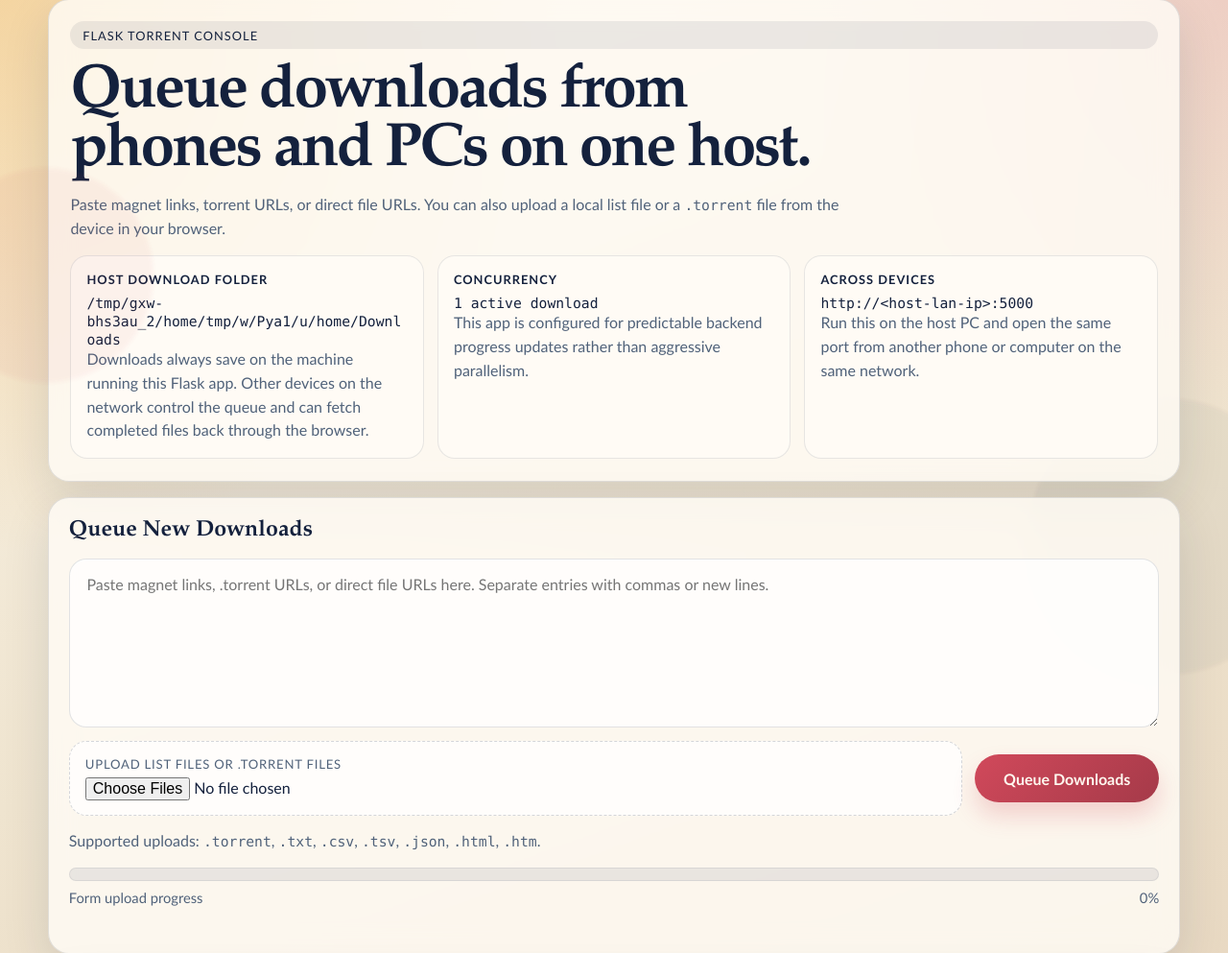
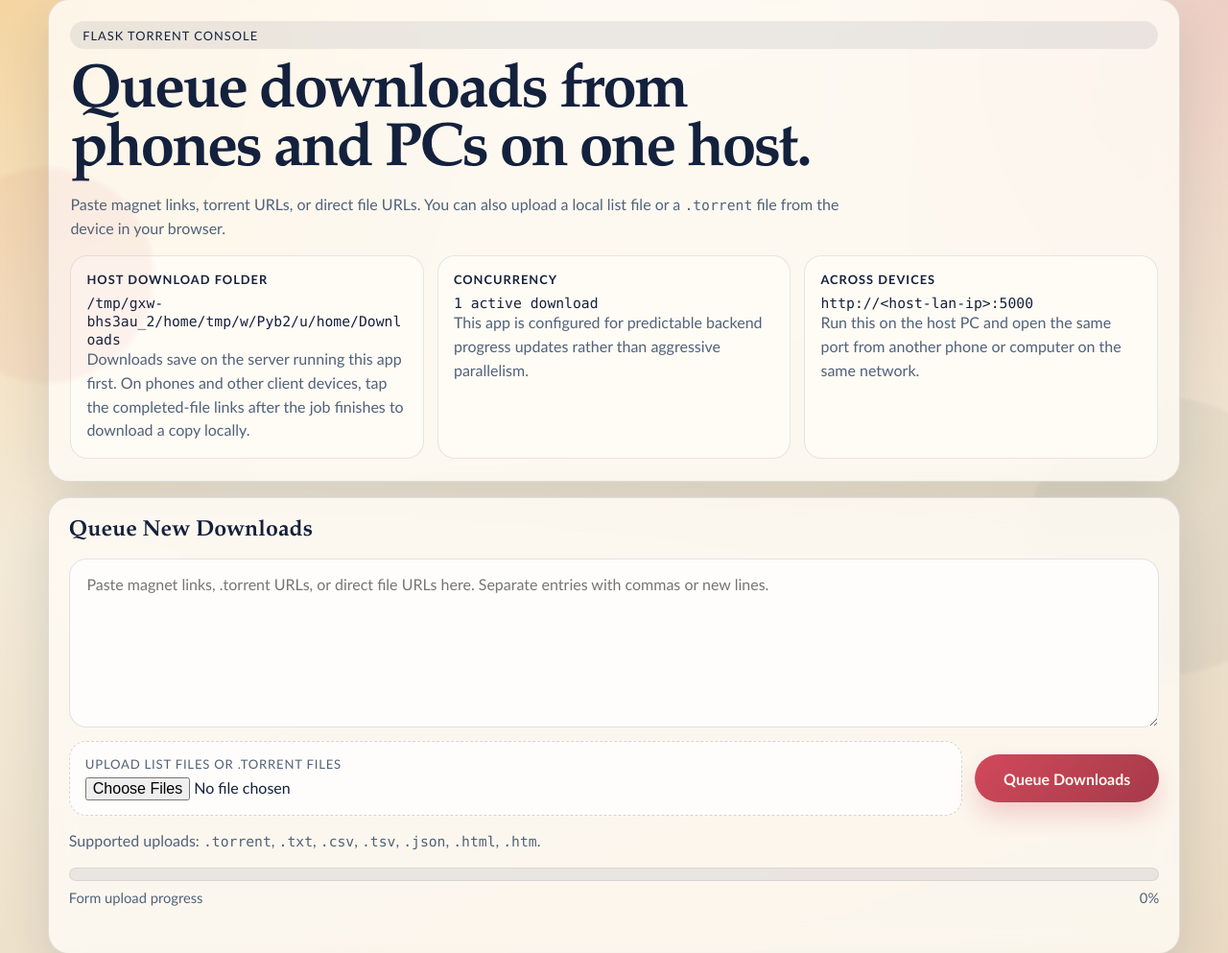
Before and after one commit to Haroldke13/torrents_downloader, a Flask app: page / in a window 1280 px wide. Shown: the part 17-1010 px from the top of the page at 96% size. Run offline with Flask 3, Linux system fonts and the light colour scheme; data that the repository does not hold is empty; some libraries are stand-ins or nearby versions.

Commit message:
Initial upload 3

```diff
--- a/app.py
+++ b/app.py
@@ -747,6 +747,9 @@ class DownloadManager:
                     job.message = "Waiting for torrent metadata from peers or trackers"
                 continue
 
+            if name and not job.output_path:
+                job.output_path = str(Path(self.download_path) / name)
+
             job.state = "downloading"
             job.message = "Downloading torrent"
 
--- a/templates/index.html
+++ b/templates/index.html
@@ -525,7 +525,7 @@
                 <div class="meta-card">
                     <strong>Host download folder</strong>
                     <code>{{ download_path }}</code>
-                    <p class="meta-note">Downloads always save on the machine running this Flask app. Other devices on the network control the queue and can fetch completed files back through the browser.</p>
+                    <p class="meta-note">Downloads save on the server running this app first. On phones and other client devices, tap the completed-file links after the job finishes to download a copy locally.</p>
                 </div>
                 <div class="meta-card">
                     <strong>Concurrency</strong>
@@ -625,6 +625,7 @@
         const uploadProgressValue = document.getElementById("upload-progress-value");
         const jobsGrid = document.getElementById("jobs-grid");
         const jobsEmpty = document.getElementById("jobs-empty");
+        let currentDownloadPath = {{ download_path|tojson }};
 
         function escapeHtml(value) {
             return String(value ?? "")
@@ -659,7 +660,7 @@
             const items = artifacts.map((artifact) => {
                 return `
                     <div class="artifact">
-                        <a href="${escapeHtml(artifact.download_url)}">${escapeHtml(artifact.name)}</a>
+                        <a href="${escapeHtml(artifact.download_url)}" download>${escapeHtml(artifact.name)}</a>
                         <span class="artifact-size">${escapeHtml(artifact.size_text)}</span>
                     </div>
                 `;
@@ -668,6 +669,7 @@
             return `
                 <div class="artifact-list">
                     <strong>Completed files</strong>
+                    <p class="meta-note">Tap a file to save it to this device.</p>
                     ${items}
                 </div>
             `;
@@ -680,6 +682,8 @@
                 : job.bytes_done > 0
                     ? `${job.bytes_done_text} transferred`
                     : "Waiting for transfer data";
+            const destinationPath = job.output_path
+                || (job.kind === "torrent" ? `${currentDownloadPath} (waiting for torrent metadata)` : currentDownloadPath);
 
             const progressColor = job.state === "failed"
                 ? "linear-gradient(90deg, #b3261e, #e76f51)"
@@ -725,8 +729,8 @@
                             <span>${escapeHtml(job.peers)}</span>
                         </div>
                         <div class="metric">
-                            <strong>Output path</strong>
-                            <span>${escapeHtml(job.output_path || "Pending")}</span>
+                            <strong>Server destination</strong>
+                            <span>${escapeHtml(destinationPath)}</span>
                         </div>
                     </div>
                     ${job.error ? `<div class="job-error">${escapeHtml(job.error)}</div>` : ""}
@@ -755,6 +759,7 @@
                     throw new Error("Status request failed");
                 }
                 const payload = await response.json();
+                currentDownloadPath = payload.download_path || currentDownloadPath;
                 applySummary(payload.summary);
                 applyJobs(payload.jobs);
             } catch (error) {
```
Also changed, not shown: WhatsApp Image 2026-05-14 at 16.00.14.jpeg (added).
